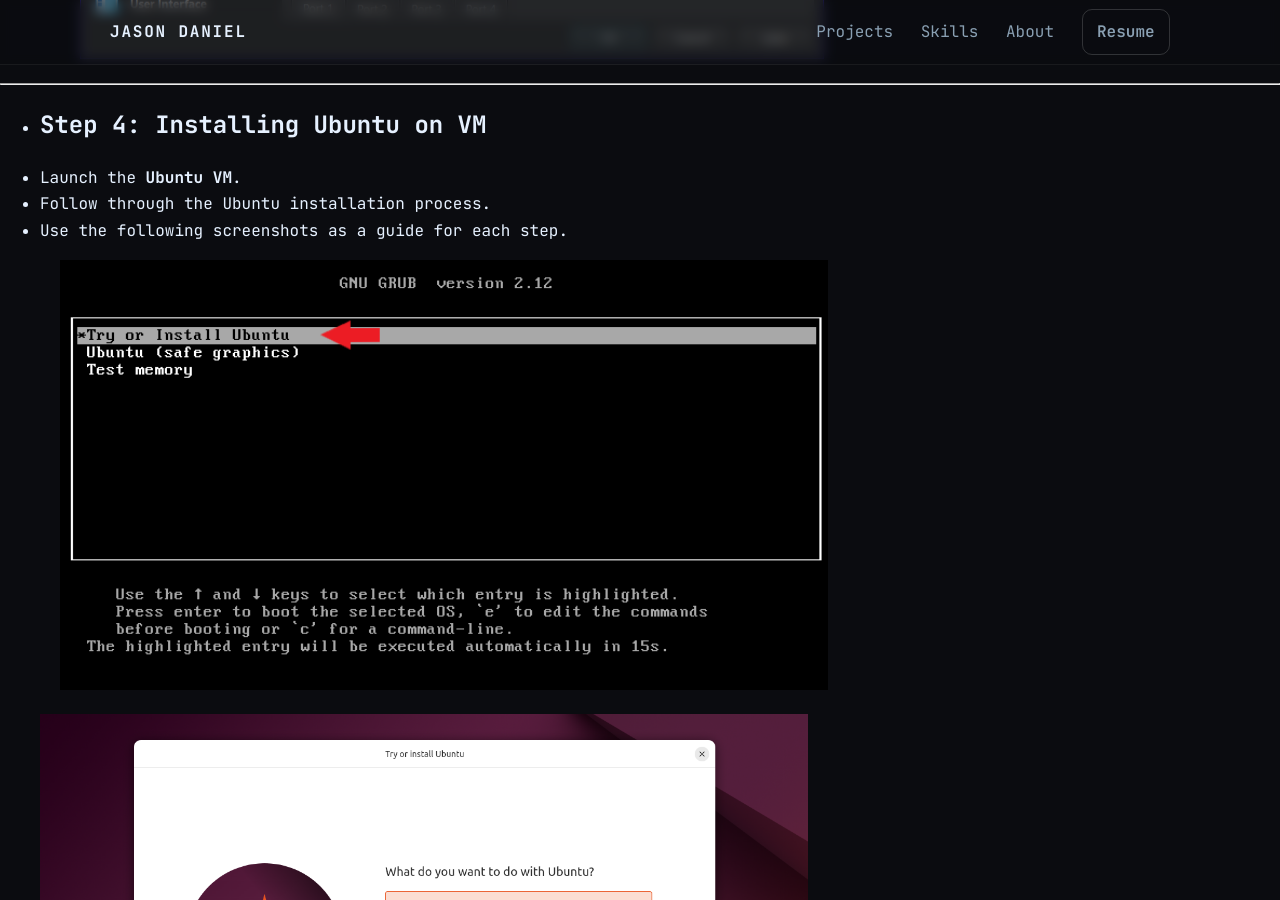
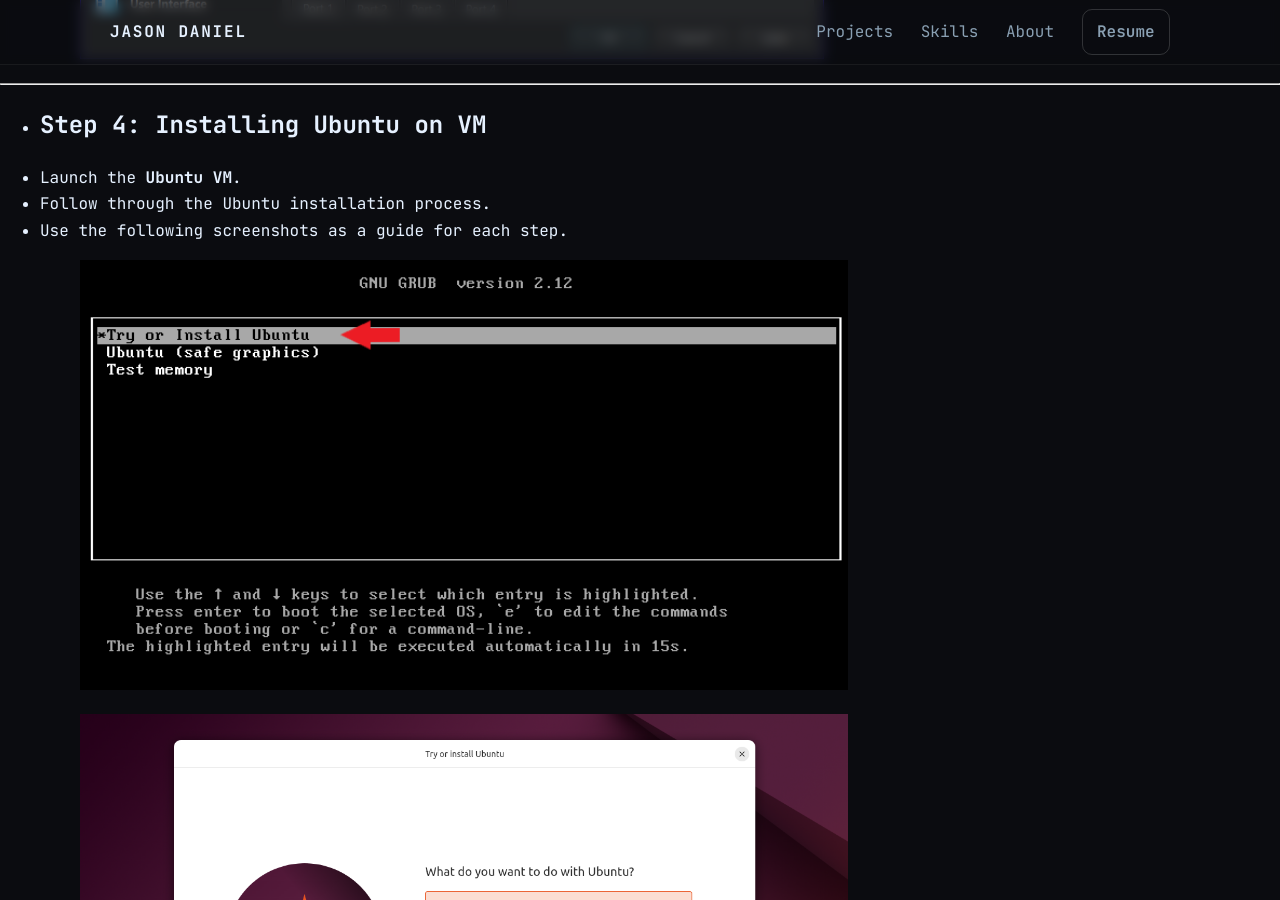
Before and after one commit to cscdanielj/cscdanielj.github.io, a Jekyll site: the page built from projects/ubuntu-lab.md, in a window 1280 px wide and 900 px high, scrolled down 2897 px. Built offline with Jekyll 4.4.1, drawn with Linux system fonts in a browser that asks for light colours.

Commit message:
Update ubuntu-lab.md

```diff
--- a/projects/ubuntu-lab.md
+++ b/projects/ubuntu-lab.md
@@ -46,9 +46,9 @@
 - Follow through the Ubuntu installation process.
 - Use the following screenshots as a guide for each step.
 
-<img src="screenshots/ubuntu/setup1.png" alt="Ubuntu Install Step 1" width="60%" style="margin-left: 60px;">
+<img src="screenshots/ubuntu/setup1.png" alt="Ubuntu Install Step 1" width="60%" style="margin-left: 80px;">
 
-<img src="screenshots/ubuntu/setup2.png" alt="Ubuntu Install Step 2" width="60%" style="margin-left: 40px;">
+<img src="screenshots/ubuntu/setup2.png" alt="Ubuntu Install Step 2" width="60%" style="margin-left: 80px;">
 
 <img src="screenshots/ubuntu/setup3.png" alt="Ubuntu Install Step 3" width="60%" style="margin-left: 40px;">
 
```
